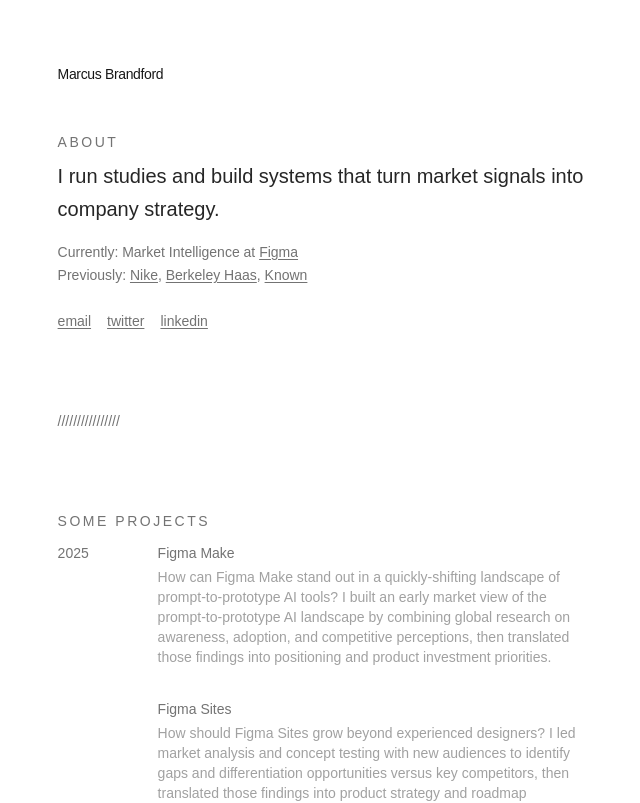
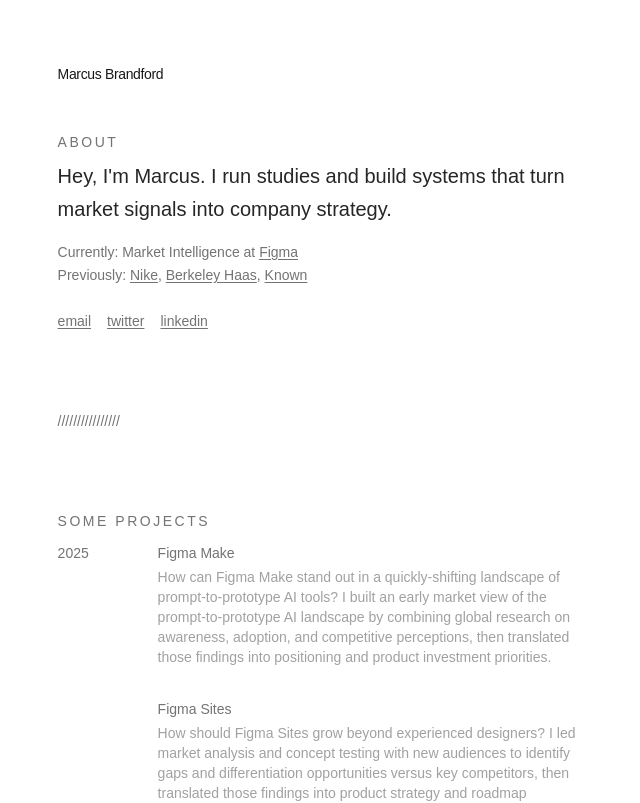
Before and after one commit to mbrandford/personal-site, a Next.js app: page / in a window 1280 px wide. Shown: the top 803 px of the page, without its empty margins (120-760 px from the left). Built offline with nearby package versions, Linux system fonts and the light colour scheme.

Commit message:
Add greeting to about section
Made-with: Cursor

```diff
--- a/app/page.tsx
+++ b/app/page.tsx
@@ -369,7 +369,7 @@ export default function Home() {
               About
             </h2>
             <p className="text-lg md:text-xl leading-relaxed text-neutral-800">
-              I run studies and build systems that turn market signals into company strategy.
+              Hey, I'm Marcus. I run studies and build systems that turn market signals into company strategy.
             </p>
             <p className="text-sm leading-relaxed text-neutral-500 pt-2">
                Currently: Market Intelligence at <a href="https://figma.com" target="_blank" rel="noreferrer" className="underline underline-offset-2 hover:text-neutral-700">Figma</a>
@@ -502,7 +502,7 @@ export default function Home() {
               About
             </h2>
             <p className="text-lg leading-relaxed text-neutral-800">
-              I run studies and build systems that turn market signals into company strategy.
+              Hey, I'm Marcus. I run studies and build systems that turn market signals into company strategy.
             </p>
             <p className="text-sm leading-relaxed text-neutral-500 pt-2">
                Currently: Market Intelligence at <a href="https://figma.com" target="_blank" rel="noreferrer" className="underline underline-offset-2 hover:text-neutral-700">Figma</a>
```
